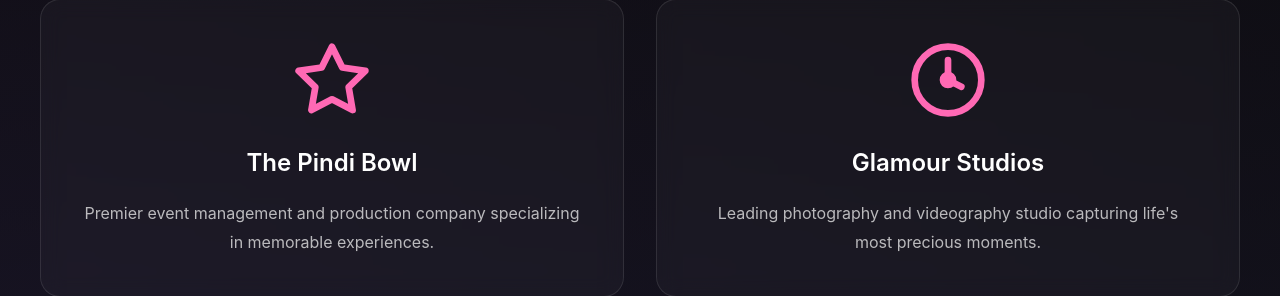
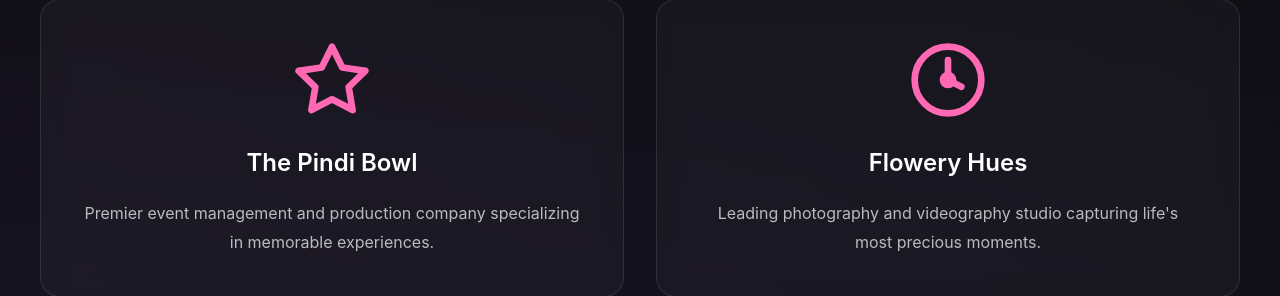
Before and after one commit to Architrb1795/prom, a React (Vite) app: page / in a window 1280 px wide. Shown: the part 5732-6028 px from the top of the page. Built offline with nearby package versions, Linux system fonts and the light colour scheme; the HTML template or start-up script is replaced by a standard one.

Commit message:
Updated Sponsors.jsx

```diff
--- a/src/components/Sponsors.jsx
+++ b/src/components/Sponsors.jsx
@@ -13,7 +13,7 @@ const Sponsors = () => {
       description: 'Premier event management and production company specializing in memorable experiences.'
     },
     {
-      name: 'Glamour Studios',
+      name: 'Flowery Hues',
       logo: (
         <svg viewBox="0 0 24 24" fill="none" stroke="currentColor">
           <circle cx="12" cy="12" r="10" strokeWidth="2"/>
```
